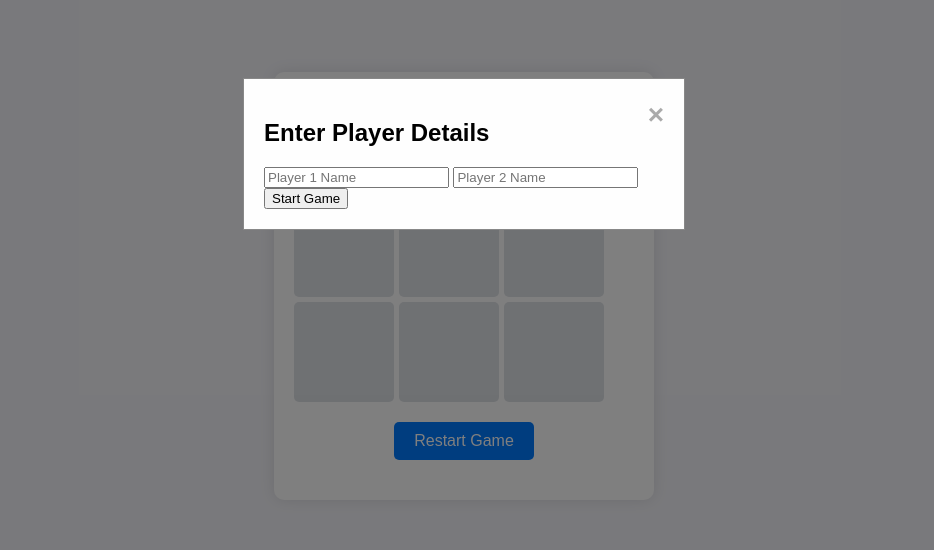
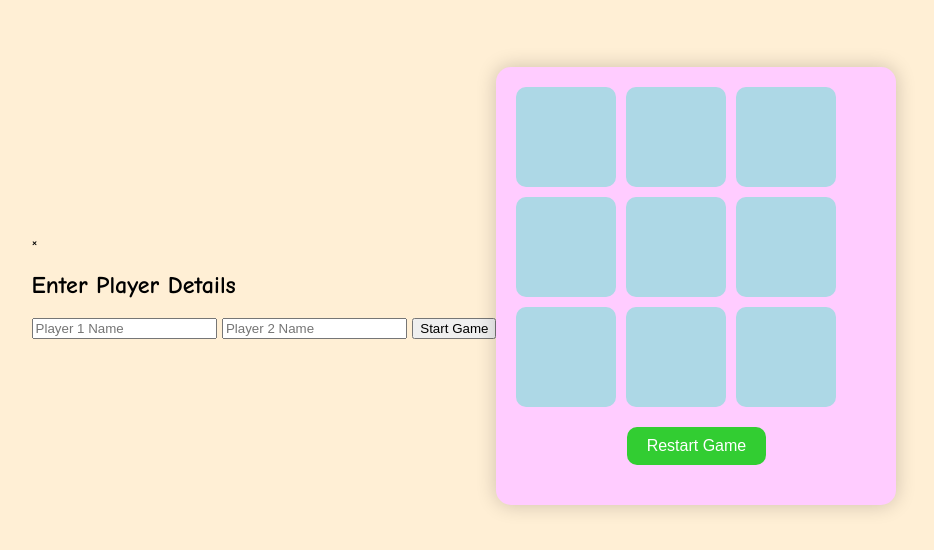
Before and after one commit to Dexter2099/TicTacToeApp, a plain HTML site: page index.html in a window 1280 px wide. Shown: the part 114-664 px from the top of the page, without its empty margins (176-1110 px from the left). Drawn offline with Linux system fonts and the light colour scheme.

Commit message:
Modified colour scheme

```diff
--- a/styles.css
+++ b/styles.css
@@ -2,19 +2,19 @@
 body, html {
     height: 100%;
     margin: 0;
-    font-family: 'Arial', sans-serif;
-    background-color: #f4f4f9;
+    font-family: 'Comic Sans MS', cursive, sans-serif; /* Fun and friendly font */
+    background-color: #ffefd5; /* Soft peach background for a light, airy feel */
     display: flex;
     justify-content: center;
     align-items: center;
 }
 
 #game-container {
-    width: 340px;
-    background-color: #ffffff;
-    box-shadow: 0 0 15px rgba(0, 0, 0, 0.1);
+    width: 360px;
+    background-color: #ffccff; /* Light pink background for the container */
+    box-shadow: 0 0 20px rgba(0, 0, 0, 0.2);
     padding: 20px;
-    border-radius: 10px;
+    border-radius: 15px; /* Rounded corners for a softer look */
     text-align: center;
 }
 
@@ -22,48 +22,48 @@ body, html {
 .board {
     display: grid;
     grid-template-columns: repeat(3, 100px);
-    gap: 5px;
+    gap: 10px;
     margin-bottom: 20px;
 }
 
 .cell {
     width: 100px;
     height: 100px;
-    background-color: #dee2e6;
-    color: #495057;
+    background-color: #add8e6; /* Light blue for cells */
+    color: #00008b; /* Deep blue for text, for good contrast */
     display: flex;
     align-items: center;
     justify-content: center;
     font-size: 2em;
     font-weight: bold;
     cursor: pointer;
-    border-radius: 5px;
+    border-radius: 10px; /* Soft rounded corners for cells */
     transition: background-color 0.3s;
 }
 
 .cell:hover {
-    background-color: #ced4da;
+    background-color: #87ceeb; /* Lighter blue on hover for interactivity */
 }
 
 /* Styling for buttons and status text */
 #restart-button {
     font-size: 1em;
     padding: 10px 20px;
-    color: white;
-    background-color: #007bff;
+    color: #ffffff;
+    background-color: #32cd32; /* Bright green for visibility and appeal */
     border: none;
-    border-radius: 5px;
+    border-radius: 10px;
     cursor: pointer;
     transition: background-color 0.3s;
 }
 
 #restart-button:hover {
-    background-color: #0056b3;
+    background-color: #228b22; /* Darker green on hover */
 }
 
 #game-status {
     margin-top: 20px;
-    color: #212529;
+    color: #ff4500; /* Orange text for excitement */
     font-size: 1.2em;
 }
 
@@ -79,8 +79,8 @@ body, html {
     }
 
     .cell {
-        height: calc(33vw - 6px);
-        width: calc(33vw - 6px);
+        height: calc(33vw - 10px);
+        width: calc(33vw - 10px);
         font-size: 1.5em;
     }
 
@@ -89,36 +89,3 @@ body, html {
         padding: 8px 16px;
     }
 }
-.modal {
-    display: none;
-    position: fixed;
-    left: 0;
-    top: 0;
-    width: 100%;
-    height: 100%;
-    background-color: rgba(0, 0, 0, 0.5);
-    z-index: 1000;
-}
-
-.modal-content {
-    background-color: #fefefe;
-    margin: 15% auto;
-    padding: 20px;
-    border: 1px solid #888;
-    width: 80%;
-    max-width: 400px;
-}
-
-.close {
-    color: #aaa;
-    float: right;
-    font-size: 28px;
-    font-weight: bold;
-}
-
-.close:hover,
-.close:focus {
-    color: black;
-    text-decoration: none;
-    cursor: pointer;
-}
```
